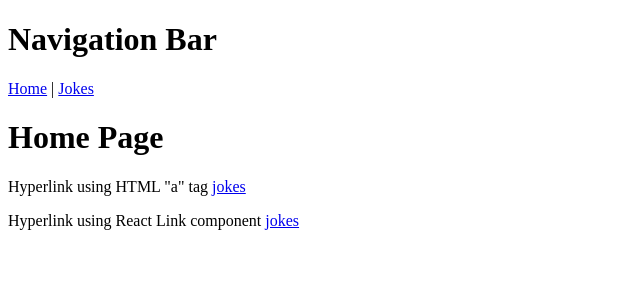
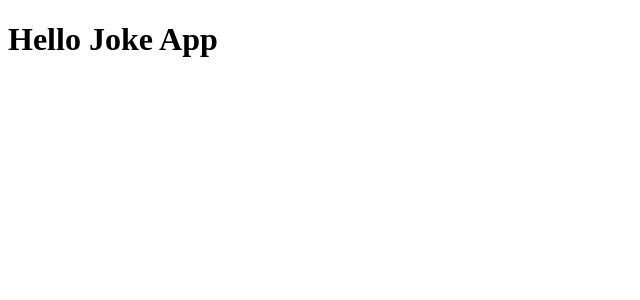
Before and after one commit to brightworkdigital/router-intro, a React (Create React App) app: page / in a window 1280 px wide. Shown: the top 300 px of the page, without its empty margins (0-640 px from the left). Built offline with nearby package versions, Linux system fonts and the light colour scheme.

Commit message:
Basic app minimized from create-react-app

```diff
--- a/src/App.js
+++ b/src/App.js
@@ -14,15 +14,7 @@ import { useState } from 'react';
 function App() {
 
   return (
-    <BrowserRouter>
-      <Routes>
-        <Route path="/" element={<NavBar />}>
-          <Route path="/" element={<HomePage />} />
-          <Route path="/jokes" element={<JokesPage />} />
-          <Route path="/jokes/:jokeId" element={<JokeDetailPage />} />
-        </Route>
-      </Routes>
-    </BrowserRouter>
+    <h1>Hello Joke App</h1>
   );
 }
 
--- a/src/pages/HomePage.js
+++ b/src/pages/HomePage.js
@@ -5,9 +5,7 @@ function HomePage() {
     <p>
       Hyperlink using HTML "a" tag <a href="/jokes">jokes</a>
     </p>
-    <p>
-      Hyperlink using React Link component <Link to="/jokes">jokes</Link>
-    </p>
+
   </>;
 }
 
--- a/src/pages/JokeDetailPage.js
+++ b/src/pages/JokeDetailPage.js
@@ -1,12 +1,11 @@
 import { useParams } from "react-router-dom";
 
 const JokeDetailPage = (props) => {
-    const params = useParams();
 
     return <>
         <h1>Joke Details</h1>
         <p>
-            Details on joke with jokeId: {params.jokeId}
+            Details of joke
         </p>
     </>
 }
--- a/src/pages/JokesPage.js
+++ b/src/pages/JokesPage.js
@@ -9,9 +9,7 @@ function JokesPage() {
   return <>
     <h1>Jokes Page</h1>
     <ul>
-      {jokes.map((joke) => {
-       return <li id={joke.jokeId}> <Link joke={joke} to={`/jokes/${joke.jokeId}`}>{joke.name}</Link> </li>
-      })}
+      <li>A joke</li>
     </ul>
   </>;
 }
--- a/src/pages/NavBar.js
+++ b/src/pages/NavBar.js
@@ -5,11 +5,7 @@ import AuthContext from "../store/auth-context";
 const NavBar = () => {
     return <>
         <h1>Navigation Bar</h1>
-        <p>
-            <Link to="/">Home</Link> | <Link to="/jokes">Jokes</Link>
-        </p>
 
-        <Outlet />
     </>
 }
 
```
